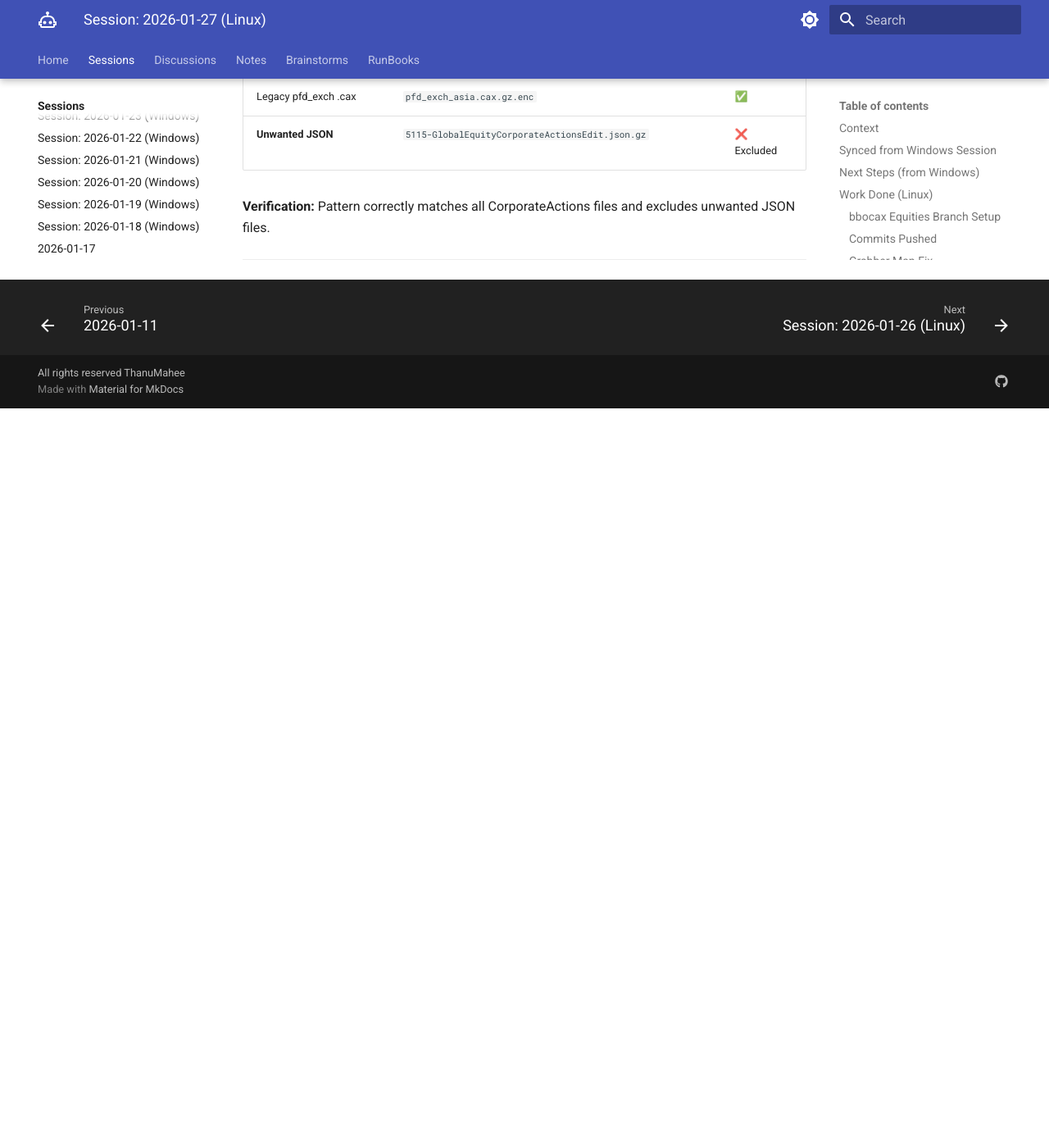
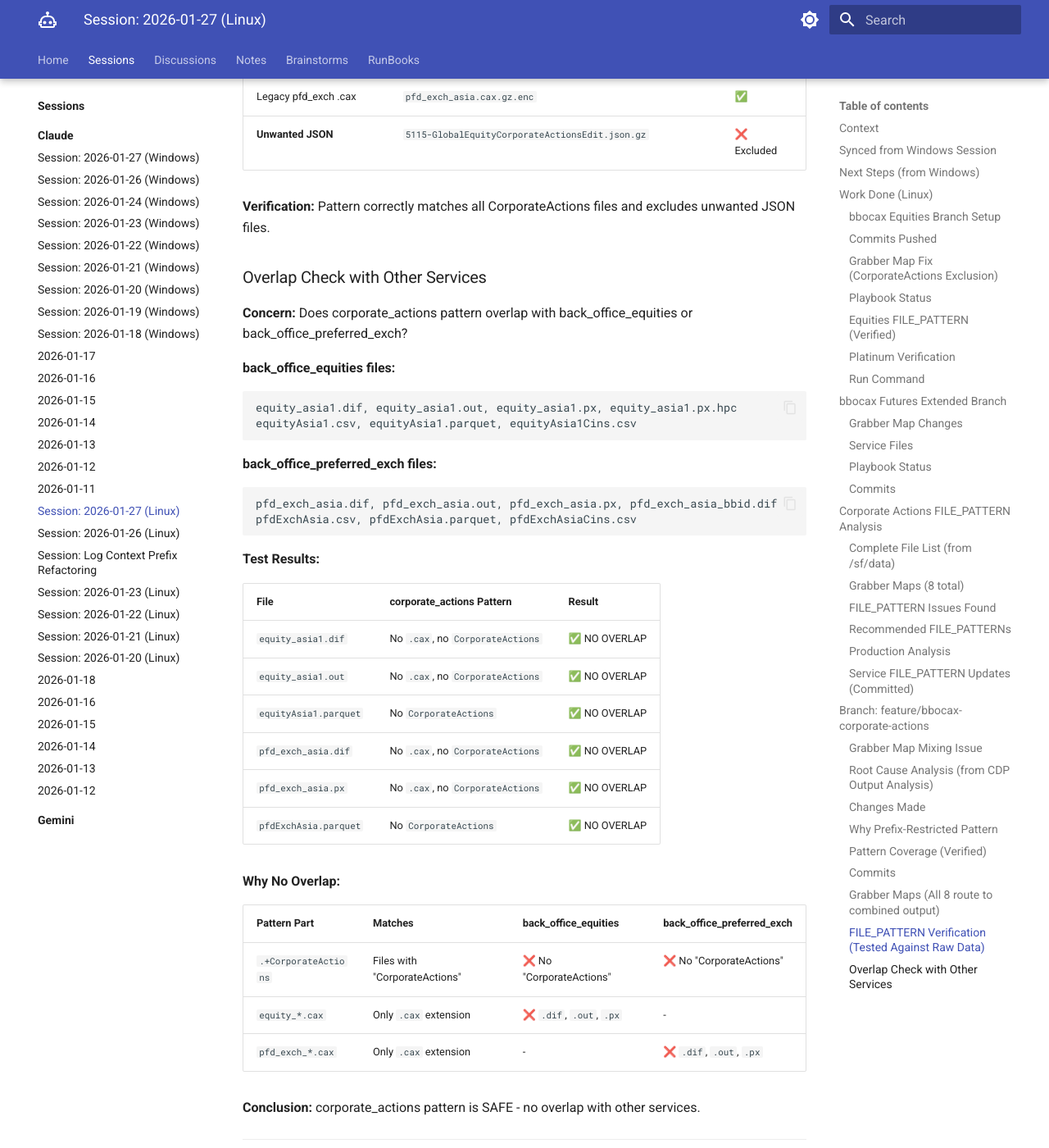
Before and after one commit to ThanuMahee12/AgentContext, an MkDocs documentation site: the page built from docs/sessions/claude/l-2026-01-27.md, in a window 1280 px wide and 1400 px high, scrolled down 10113 px. Shown: the whole window at 82% size. Built offline with MkDocs 1.6.1 and Material for MkDocs 9.7.7, drawn with Linux system fonts in a browser that asks for light colours; before the commit the page ends 10611 px from its top, so only the background shows below that.

Commit message:
docs: add overlap check with back_office_equities and back_office_preferred_exch

````diff
--- a/docs/sessions/claude/l-2026-01-27.md
+++ b/docs/sessions/claude/l-2026-01-27.md
@@ -391,4 +391,41 @@ Initial pattern (too broad - matched JSON files):
 
 **Verification:** Pattern correctly matches all CorporateActions files and excludes unwanted JSON files.
 
+### Overlap Check with Other Services
+
+**Concern:** Does corporate_actions pattern overlap with back_office_equities or back_office_preferred_exch?
+
+**back_office_equities files:**
+```
+equity_asia1.dif, equity_asia1.out, equity_asia1.px, equity_asia1.px.hpc
+equityAsia1.csv, equityAsia1.parquet, equityAsia1Cins.csv
+```
+
+**back_office_preferred_exch files:**
+```
+pfd_exch_asia.dif, pfd_exch_asia.out, pfd_exch_asia.px, pfd_exch_asia_bbid.dif
+pfdExchAsia.csv, pfdExchAsia.parquet, pfdExchAsiaCins.csv
+```
+
+**Test Results:**
+
+| File | corporate_actions Pattern | Result |
+|------|--------------------------|--------|
+| `equity_asia1.dif` | No `.cax`, no `CorporateActions` | ✅ NO OVERLAP |
+| `equity_asia1.out` | No `.cax`, no `CorporateActions` | ✅ NO OVERLAP |
+| `equityAsia1.parquet` | No `CorporateActions` | ✅ NO OVERLAP |
+| `pfd_exch_asia.dif` | No `.cax`, no `CorporateActions` | ✅ NO OVERLAP |
+| `pfd_exch_asia.px` | No `.cax`, no `CorporateActions` | ✅ NO OVERLAP |
+| `pfdExchAsia.parquet` | No `CorporateActions` | ✅ NO OVERLAP |
+
+**Why No Overlap:**
+
+| Pattern Part | Matches | back_office_equities | back_office_preferred_exch |
+|--------------|---------|---------------------|---------------------------|
+| `.+CorporateActions` | Files with "CorporateActions" | ❌ No "CorporateActions" | ❌ No "CorporateActions" |
+| `equity_*.cax` | Only `.cax` extension | ❌ `.dif`, `.out`, `.px` | - |
+| `pfd_exch_*.cax` | Only `.cax` extension | - | ❌ `.dif`, `.out`, `.px` |
+
+**Conclusion:** corporate_actions pattern is SAFE - no overlap with other services.
+
 ---
````
